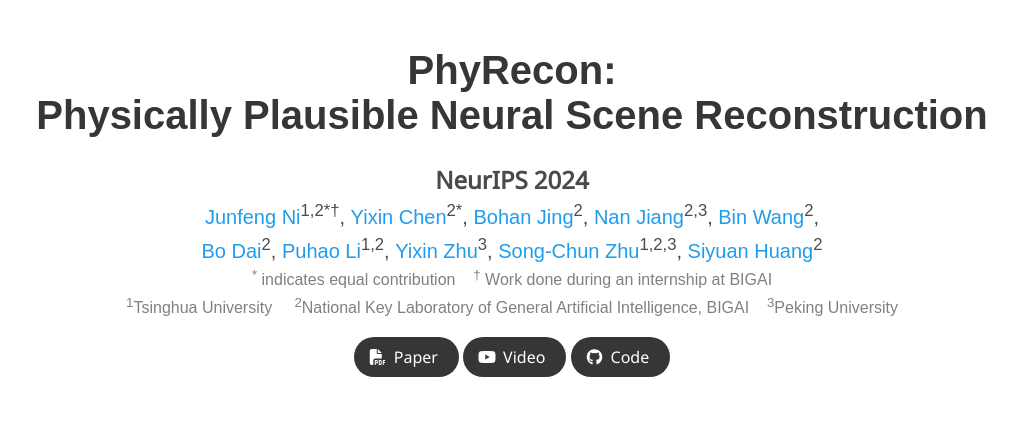
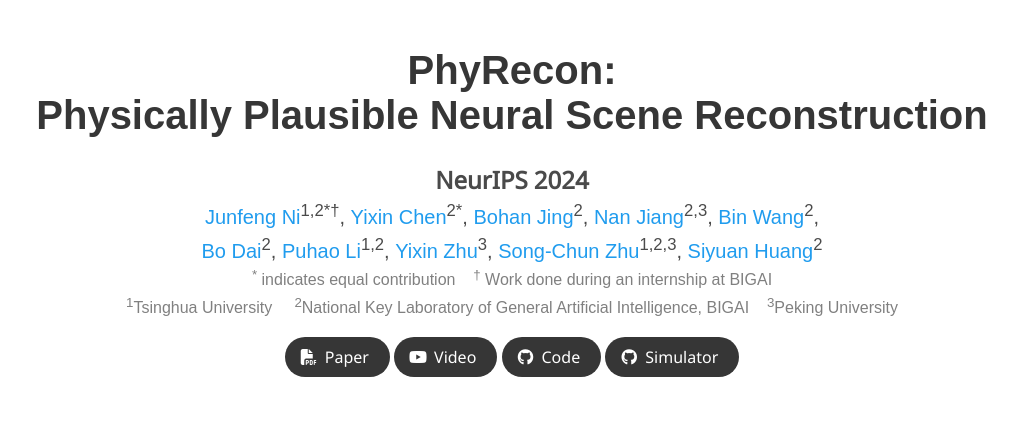
Before and after one commit to PhyRecon/PhyRecon.github.io, a plain HTML site: page index.html in a window 1280 px wide. Shown: the top 439 px of the page, without its empty margins (128-1145 px from the left). Drawn offline with nearby package versions, Linux system fonts and the light colour scheme; some packages are replaced by stand-ins of ours; some icons are missing; a web font is replaced by a local one.

Commit message:
add simulator link

```diff
--- a/index.html
+++ b/index.html
@@ -158,6 +158,16 @@ hr {
                       <i class="fab fa-github"></i>
                   </span>
                   <span >Code</span>
+                  </a>
+              </span>
+              <!-- Simulator Code Link. -->
+              <span class="link-block">
+                <a href="https://github.com/bigai-ai/differentiable-rigid-body-simulator" target="_blank"
+		   class="external-link button is-normal is-rounded is-dark">
+                  <span class="icon">
+                      <i class="fab fa-github"></i>
+                  </span>
+                  <span >Simulator</span>
                   </a>
               </span>
             </div>
```
